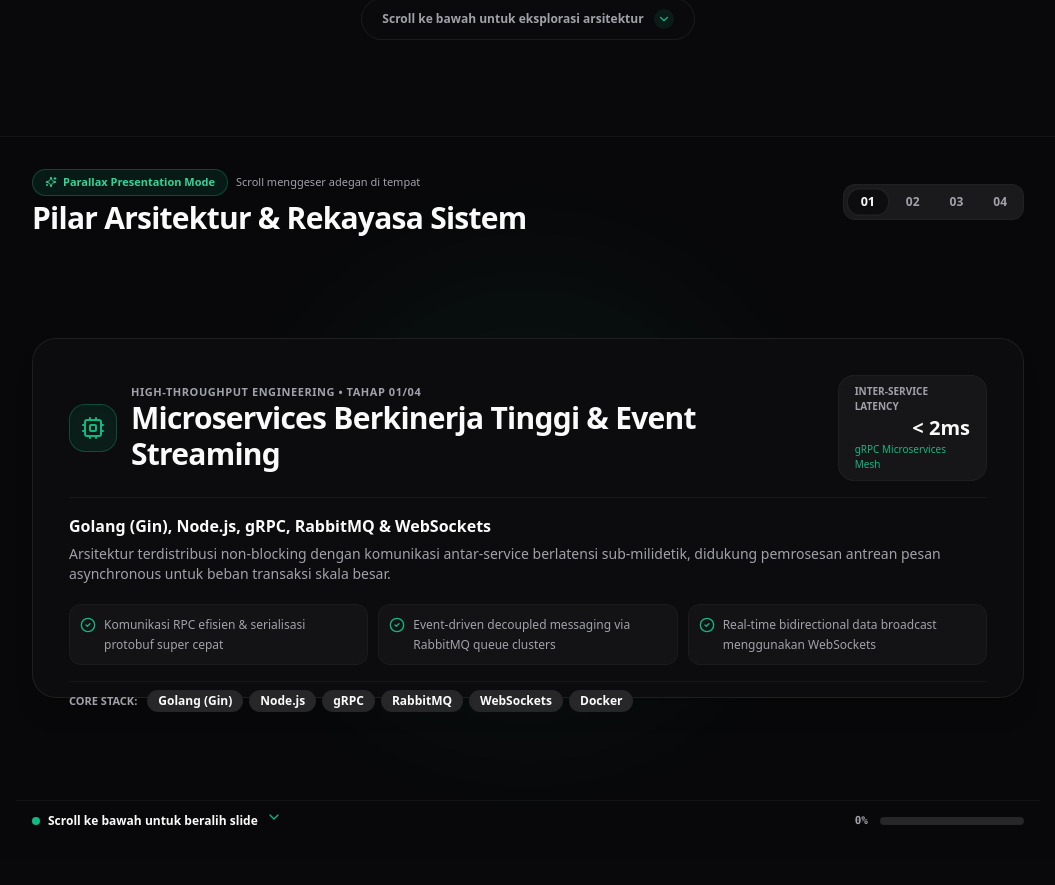
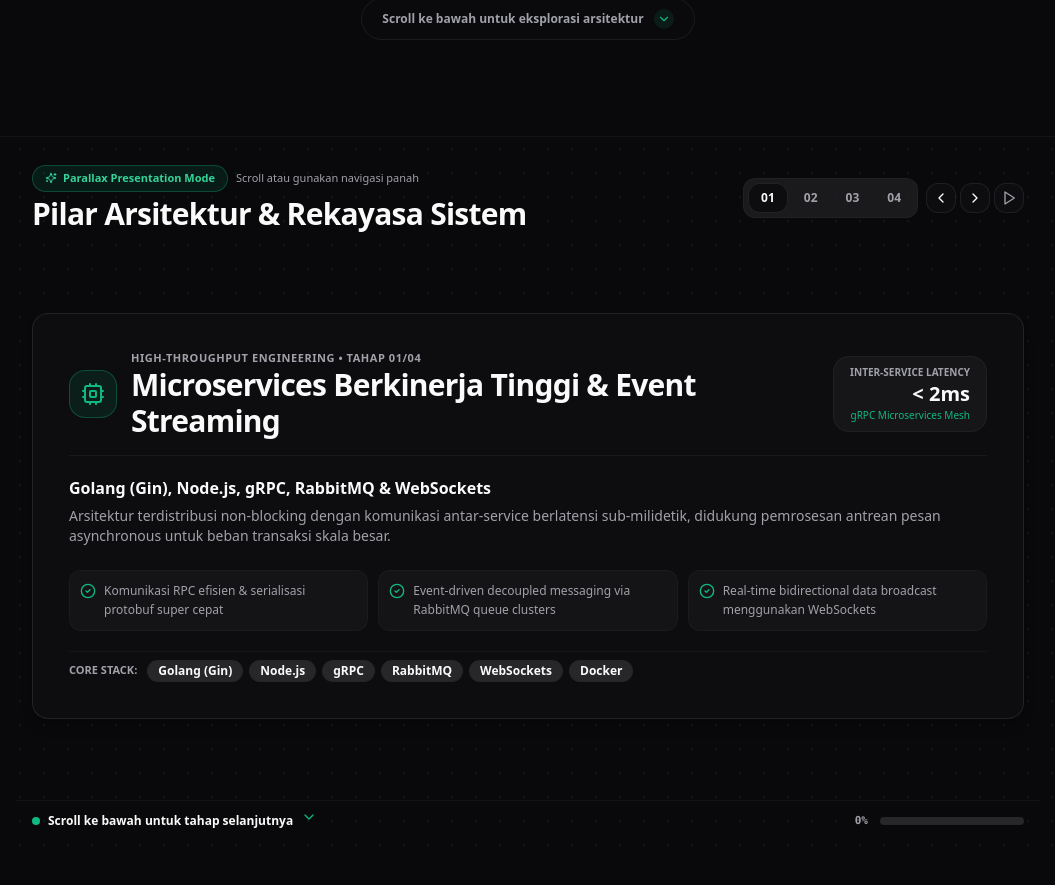
Before and after one commit to Din-27/herdiyana-portfolio, a Next.js app: page / in a window 1280 px wide. Shown: the part 932-1817 px from the top of the page, without its empty margins (112-1167 px from the left). Built offline with nearby package versions, Linux system fonts and the light colour scheme.

Commit message:
perf: eliminate all nested backdrop-filters, remove massive parent will-change texture, reduce scroll distance, and add interactive slide controls with auto-play

```diff
--- a/src/components/sections/ParallaxShowcaseSection.tsx
+++ b/src/components/sections/ParallaxShowcaseSection.tsx
@@ -9,6 +9,10 @@ import {
   ChevronDown,
   Sparkles,
   CheckCircle2,
+  ChevronLeft,
+  ChevronRight,
+  Play,
+  Pause,
 } from "lucide-react";
 
 interface ShowcaseSlide {
@@ -20,7 +24,7 @@ interface ShowcaseSlide {
   description: string;
   icon: React.ElementType;
   accentBg: string;
-  accentGlow: string;
+  badgeColor: string;
   techs: string[];
   points: string[];
   visualStats: {
@@ -41,7 +45,7 @@ const SLIDES: ShowcaseSlide[] = [
       "Arsitektur terdistribusi non-blocking dengan komunikasi antar-service berlatensi sub-milidetik, didukung pemrosesan antrean pesan asynchronous untuk beban transaksi skala besar.",
     icon: Cpu,
     accentBg: "bg-emerald-500/10 border-emerald-500/30 text-emerald-500",
-    accentGlow: "rgba(16, 185, 129, 0.2)",
+    badgeColor: "text-emerald-500 border-emerald-500/30 bg-emerald-500/10",
     techs: ["Golang (Gin)", "Node.js", "gRPC", "RabbitMQ", "WebSockets", "Docker"],
     points: [
       "Komunikasi RPC efisien & serialisasi protobuf super cepat",
@@ -64,7 +68,7 @@ const SLIDES: ShowcaseSlide[] = [
       "Investigasi mendalam EXPLAIN ANALYZE untuk mengeliminasi Sequential Scan pada tabel jutaan baris, menerapkan composite indexing, dan arsitektur Redis caching.",
     icon: Database,
     accentBg: "bg-blue-500/10 border-blue-500/30 text-blue-500",
-    accentGlow: "rgba(59, 130, 246, 0.2)",
+    badgeColor: "text-blue-500 border-blue-500/30 bg-blue-500/10",
     techs: ["PostgreSQL", "MySQL", "Redis", "EXPLAIN ANALYZE", "Prisma", "Gorm"],
     points: [
       "Penurunan latensi kueri berat hingga 97% pada beban transaksi puncak",
@@ -87,7 +91,7 @@ const SLIDES: ShowcaseSlide[] = [
       "Pengembangan fitur baru dan implementasi Change Requests (CR) alur distribusi spare parts otomotif, menjaga kontinuitas bisnis tanpa mengganggu operasional ribuan pengguna harian.",
     icon: Layers,
     accentBg: "bg-amber-500/10 border-amber-500/30 text-amber-500",
-    accentGlow: "rgba(245, 158, 11, 0.2)",
+    badgeColor: "text-amber-500 border-amber-500/30 bg-amber-500/10",
     techs: ["Next.js 14", "TypeScript", "Enterprise ERP", "Astra Ecosystem", "Incident SLA"],
     points: [
       "Eksekusi Change Request cepat dengan uji kompatibilitas backward ketat",
@@ -110,7 +114,7 @@ const SLIDES: ShowcaseSlide[] = [
       "Pipeline pengujian end-to-end otomatis menggunakan Playwright untuk menjamin zero-defect deployments, dikombinasikan dengan manajemen server Linux dan deployment cloud GCP.",
     icon: ShieldCheck,
     accentBg: "bg-purple-500/10 border-purple-500/30 text-purple-500",
-    accentGlow: "rgba(168, 85, 247, 0.2)",
+    badgeColor: "text-purple-500 border-purple-500/30 bg-purple-500/10",
     techs: ["Google Cloud (GCP)", "Playwright E2E", "Linux OS", "Docker", "AWS S3", "CI/CD"],
     points: [
       "Automated Playwright regression testing mencegah regresi kode di produksi",
@@ -129,15 +133,15 @@ export function ParallaxShowcaseSection() {
   const containerRef = useRef<HTMLDivElement>(null);
   const progressBarRef = useRef<HTMLDivElement>(null);
   const progressPercentRef = useRef<HTMLSpanElement>(null);
-  const glowRef = useRef<HTMLDivElement>(null);
 
   const [activeIndex, setActiveIndex] = useState(0);
   const activeIndexRef = useRef(0);
   const isTickingRef = useRef(false);
   const isInViewRef = useRef(false);
+  const [isAutoPlay, setIsAutoPlay] = useState(false);
 
-  // Performance-optimized scroll calculation via requestAnimationFrame
-  const updateScroll = useCallback(() => {
+  // High-performance, zero-re-render scroll handler
+  const handleScrollProgress = useCallback(() => {
     isTickingRef.current = false;
     if (!containerRef.current) return;
 
@@ -150,7 +154,7 @@ export function ParallaxShowcaseSection() {
     const currentScroll = -rect.top;
     const progress = Math.min(Math.max(currentScroll / totalScrollable, 0), 1);
 
-    // 1. Direct GPU-accelerated update for progress bar (zero React re-render lag)
+    // Direct GPU scaleX update without React DOM reconciliation
     if (progressBarRef.current) {
       progressBarRef.current.style.transform = `scaleX(${progress})`;
     }
@@ -158,33 +162,28 @@ export function ParallaxShowcaseSection() {
       progressPercentRef.current.textContent = `${Math.round(progress * 100)}%`;
     }
 
-    // 2. Determine active slide and ONLY trigger React re-render when slide changes
+    // Determine slide index (0 to 3)
     const segment = 1 / SLIDES.length;
     const nextIndex = Math.min(Math.floor(progress / segment), SLIDES.length - 1);
 
     if (nextIndex !== activeIndexRef.current) {
       activeIndexRef.current = nextIndex;
       setActiveIndex(nextIndex);
-
-      // Smooth glow color change without expensive blur recalculations
-      if (glowRef.current) {
-        glowRef.current.style.backgroundColor = SLIDES[nextIndex].accentGlow;
-      }
     }
   }, []);
 
+  // IntersectionObserver to completely halt scroll work when offscreen
   useEffect(() => {
-    // Only listen to scroll when section is in or near viewport
     const observer = new IntersectionObserver(
       (entries) => {
         entries.forEach((entry) => {
           isInViewRef.current = entry.isIntersecting;
           if (entry.isIntersecting) {
-            updateScroll();
+            handleScrollProgress();
           }
         });
       },
-      { rootMargin: "200px 0px" }
+      { rootMargin: "100px 0px" }
     );
 
     if (containerRef.current) {
@@ -195,21 +194,33 @@ export function ParallaxShowcaseSection() {
       if (!isInViewRef.current) return;
       if (!isTickingRef.current) {
         isTickingRef.current = true;
-        window.requestAnimationFrame(updateScroll);
+        window.requestAnimationFrame(handleScrollProgress);
       }
     };
 
     window.addEventListener("scroll", onScroll, { passive: true });
-    updateScroll();
+    handleScrollProgress();
 
     return () => {
       observer.disconnect();
       window.removeEventListener("scroll", onScroll);
     };
-  }, [updateScroll]);
+  }, [handleScrollProgress]);
 
-  const jumpToSlide = (index: number) => {
-    if (!containerRef.current) return;
+  // Auto-play timer (optional user mode for effortless viewing)
+  useEffect(() => {
+    if (!isAutoPlay) return;
+    const interval = setInterval(() => {
+      setActiveIndex((prev) => (prev + 1) % SLIDES.length);
+    }, 3500);
+    return () => clearInterval(interval);
+  }, [isAutoPlay]);
+
+  const goToSlide = (index: number) => {
+    setActiveIndex(index);
+    activeIndexRef.current = index;
+
+    if (containerRef.current) {
       const rect = containerRef.current.getBoundingClientRect();
       const scrollTop = window.scrollY || document.documentElement.scrollTop;
       const containerTop = rect.top + scrollTop;
@@ -221,30 +232,36 @@ export function ParallaxShowcaseSection() {
         top: targetScroll,
         behavior: "smooth",
       });
+    }
   };
+
+  const nextSlide = () => {
+    goToSlide((activeIndex + 1) % SLIDES.length);
+  };
+
+  const prevSlide = () => {
+    goToSlide((activeIndex - 1 + SLIDES.length) % SLIDES.length);
+  };
+
+  const currentSlide = SLIDES[activeIndex];
+  const CurrentIcon = currentSlide.icon;
 
   return (
     <section
       id="architecture-showcase"
       ref={containerRef}
-      className="relative w-full h-[320vh] border-b border-border/40 will-change-transform"
+      className="relative w-full h-[220vh] border-b border-border/40"
     >
-      {/* Pinned Sticky Stage - Hardware Accelerated & Zero Jank */}
-      <div className="sticky top-16 md:top-20 h-[calc(100vh-4rem)] md:h-[calc(100vh-5rem)] w-full flex flex-col justify-between overflow-hidden bg-background/95 backdrop-blur-md px-4 sm:px-6 lg:px-8 py-6 select-none transform-gpu">
-        {/* Static Hardware-Accelerated Ambient Glow (Replaces heavy dynamic blur transforms) */}
+      {/* Pinned Sticky Stage - Clean Solid Backgrounds, Zero Filter Lag */}
+      <div className="sticky top-16 md:top-20 h-[calc(100vh-4rem)] md:h-[calc(100vh-5rem)] w-full flex flex-col justify-between overflow-hidden bg-background px-4 sm:px-6 lg:px-8 py-6 select-none">
+        {/* Subtle Ambient Static Gradient (Zero expensive dynamic blurs) */}
         <div
           aria-hidden="true"
-          className="pointer-events-none absolute inset-0 flex items-center justify-center opacity-40 dark:opacity-25 overflow-hidden"
-        >
-          <div
-            ref={glowRef}
-            className="w-[450px] h-[450px] rounded-full blur-3xl transition-colors duration-500 ease-out"
-            style={{ backgroundColor: SLIDES[activeIndex].accentGlow }}
+          className="pointer-events-none absolute inset-0 opacity-20 dark:opacity-10 bg-[radial-gradient(#10b981_1px,transparent_1px)] bg-[size:24px_24px]"
         />
-        </div>
 
         {/* Top Header / HUD */}
-        <div className="relative z-10 container mx-auto max-w-5xl flex flex-col sm:flex-row sm:items-center justify-between gap-3 pt-2">
+        <div className="relative z-10 container mx-auto max-w-5xl flex flex-col sm:flex-row sm:items-center justify-between gap-3 pt-1">
           <div className="space-y-1">
             <div className="flex items-center gap-2">
               <span className="inline-flex items-center gap-1.5 px-3 py-1 rounded-full text-[11px] font-bold border border-emerald-500/30 bg-emerald-500/10 text-emerald-600 dark:text-emerald-400">
@@ -252,7 +269,7 @@ export function ParallaxShowcaseSection() {
                 <span>Parallax Presentation Mode</span>
               </span>
               <span className="text-[11px] font-medium text-muted-foreground hidden sm:inline">
-                Scroll menggeser adegan di tempat
+                Scroll atau gunakan navigasi panah
               </span>
             </div>
             <h2 className="text-xl sm:text-2xl md:text-3xl font-black text-foreground tracking-tight">
@@ -260,17 +277,19 @@ export function ParallaxShowcaseSection() {
             </h2>
           </div>
 
-          {/* Interactive Steps Pill */}
-          <div className="flex items-center gap-1.5 p-1 rounded-xl bg-muted/60 border border-border/60">
+          {/* Interactive Steps & Playback Controls */}
+          <div className="flex items-center gap-2">
+            {/* Step Pills */}
+            <div className="flex items-center gap-1 p-1 rounded-xl bg-muted/60 border border-border/60">
               {SLIDES.map((slide, idx) => (
                 <button
                   key={slide.id}
                   type="button"
-                onClick={() => jumpToSlide(idx)}
-                className={`px-3 py-1 rounded-lg text-xs font-bold transition-all duration-200 ${
+                  onClick={() => goToSlide(idx)}
+                  className={`px-3 py-1.5 rounded-lg text-xs font-bold transition-colors ${
                     activeIndex === idx
-                    ? "bg-card text-foreground shadow-xs border border-border/80 scale-105"
-                    : "text-muted-foreground hover:text-foreground"
+                      ? "bg-card text-foreground shadow-xs border border-border/80"
+                      : "text-muted-foreground hover:text-foreground hover:bg-card/50"
                   }`}
                   title={slide.title}
                 >
@@ -278,56 +297,74 @@ export function ParallaxShowcaseSection() {
                 </button>
               ))}
             </div>
+
+            {/* Quick Prev / Next Arrows */}
+            <div className="flex items-center gap-1">
+              <button
+                type="button"
+                onClick={prevSlide}
+                aria-label="Slide sebelumnya"
+                className="p-1.5 rounded-xl border border-border/70 bg-card hover:bg-muted text-foreground transition-colors"
+              >
+                <ChevronLeft className="h-4 w-4" />
+              </button>
+              <button
+                type="button"
+                onClick={nextSlide}
+                aria-label="Slide berikutnya"
+                className="p-1.5 rounded-xl border border-border/70 bg-card hover:bg-muted text-foreground transition-colors"
+              >
+                <ChevronRight className="h-4 w-4" />
+              </button>
+              <button
+                type="button"
+                onClick={() => setIsAutoPlay(!isAutoPlay)}
+                aria-label={isAutoPlay ? "Pause auto play" : "Play auto presentation"}
+                title={isAutoPlay ? "Jeda auto slide" : "Mulai auto slide"}
+                className={`p-1.5 rounded-xl border transition-colors ${
+                  isAutoPlay
+                    ? "bg-emerald-500/10 border-emerald-500/40 text-emerald-500"
+                    : "border-border/70 bg-card hover:bg-muted text-muted-foreground"
+                }`}
+              >
+                {isAutoPlay ? <Pause className="h-4 w-4" /> : <Play className="h-4 w-4" />}
+              </button>
+            </div>
+          </div>
         </div>
 
-        {/* Main Pinned Card Display (Hardware Accelerated 3D Slide Deck) */}
+        {/* Main Pinned Card Display (Fast, Crisp Solid Card Rendering) */}
         <div className="relative z-10 container mx-auto max-w-5xl flex-1 flex items-center justify-center py-4 my-auto">
-          <div className="w-full relative h-[420px] sm:h-[380px] md:h-[360px]">
-            {SLIDES.map((slide, idx) => {
-              const Icon = slide.icon;
-              const isActive = activeIndex === idx;
-              const isPast = activeIndex > idx;
-
-              return (
-                <div
-                  key={slide.id}
-                  className={`absolute inset-0 transition-all duration-300 ease-out will-change-transform transform-gpu ${
-                    isActive
-                      ? "opacity-100 translate-y-0 scale-100 pointer-events-auto z-20"
-                      : isPast
-                      ? "opacity-0 -translate-y-6 scale-95 pointer-events-none z-10"
-                      : "opacity-0 translate-y-6 scale-95 pointer-events-none z-0"
-                  }`}
-                >
-                  <div className="h-full flex flex-col justify-between rounded-3xl border border-border/70 bg-card/95 backdrop-blur-xl p-6 sm:p-8 md:p-9 shadow-xl space-y-4">
+          <div className="w-full">
+            <div className="rounded-2xl border border-border/80 bg-card p-6 sm:p-8 md:p-9 shadow-lg space-y-5 transition-all duration-200">
               {/* Card Top Header */}
               <div className="flex flex-col sm:flex-row sm:items-center justify-between gap-4 border-b border-border/50 pb-4">
                 <div className="flex items-center gap-3.5">
                   <div
-                          className={`flex h-12 w-12 shrink-0 items-center justify-center rounded-2xl border shadow-inner ${slide.accentBg}`}
+                    className={`flex h-12 w-12 shrink-0 items-center justify-center rounded-2xl border shadow-2xs ${currentSlide.accentBg}`}
                   >
-                          <Icon className="h-6 w-6" />
+                    <CurrentIcon className="h-6 w-6" />
                   </div>
                   <div>
                     <span className="text-[11px] font-bold uppercase tracking-wider text-muted-foreground block">
-                            {slide.category} • Tahap {slide.step}/04
+                      {currentSlide.category} • Tahap {currentSlide.step}/04
                     </span>
                     <h3 className="text-xl sm:text-2xl md:text-3xl font-black text-foreground tracking-tight leading-snug">
-                            {slide.title}
+                      {currentSlide.title}
                     </h3>
                   </div>
                 </div>
 
                 {/* Visual Stat Pill */}
-                      <div className="hidden sm:flex flex-col items-end px-4 py-2 rounded-2xl border border-border/60 bg-muted/40">
+                <div className="hidden sm:flex flex-col items-end px-4 py-2 rounded-2xl border border-border/60 bg-muted/40 shrink-0">
                   <span className="text-[10px] text-muted-foreground font-semibold uppercase">
-                          {slide.visualStats.label}
+                    {currentSlide.visualStats.label}
                   </span>
                   <span className="text-xl font-black text-foreground">
-                          {slide.visualStats.value}
+                    {currentSlide.visualStats.value}
                   </span>
                   <span className="text-[10px] text-emerald-500 font-medium">
-                          {slide.visualStats.sublabel}
+                    {currentSlide.visualStats.sublabel}
                   </span>
                 </div>
               </div>
@@ -335,16 +372,16 @@ export function ParallaxShowcaseSection() {
               {/* Subtitle & Description */}
               <div className="space-y-1.5">
                 <h4 className="text-sm sm:text-base font-bold text-foreground">
-                        {slide.subtitle}
+                  {currentSlide.subtitle}
                 </h4>
                 <p className="text-xs sm:text-sm text-muted-foreground leading-relaxed">
-                        {slide.description}
+                  {currentSlide.description}
                 </p>
               </div>
 
               {/* Key Technical Points */}
               <div className="grid grid-cols-1 md:grid-cols-3 gap-2.5 pt-1">
-                      {slide.points.map((pt, pIdx) => (
+                {currentSlide.points.map((pt, pIdx) => (
                   <div
                     key={pIdx}
                     className="flex items-start gap-2 p-2.5 rounded-xl border border-border/40 bg-muted/30"
@@ -362,7 +399,7 @@ export function ParallaxShowcaseSection() {
                 <span className="text-[11px] font-bold text-muted-foreground uppercase mr-1">
                   Core Stack:
                 </span>
-                      {slide.techs.map((tech) => (
+                {currentSlide.techs.map((tech) => (
                   <span
                     key={tech}
                     className="text-xs font-semibold px-2.5 py-0.5 rounded-lg bg-muted text-foreground border border-border/50"
@@ -372,9 +409,6 @@ export function ParallaxShowcaseSection() {
                 ))}
               </div>
             </div>
-                </div>
-              );
-            })}
           </div>
         </div>
 
@@ -388,13 +422,13 @@ export function ParallaxShowcaseSection() {
             </span>
             <span className="font-semibold text-foreground">
               {activeIndex < SLIDES.length - 1
-                ? "Scroll ke bawah untuk beralih slide"
-                : "Akhir pilar arsitektur • Lanjut ke riwayat karir"}
+                ? "Scroll ke bawah untuk tahap selanjutnya"
+                : "Tahap 04 selesai • Lanjut ke riwayat karir"}
             </span>
             <ChevronDown className="h-4 w-4 animate-bounce text-emerald-500" />
           </div>
 
-          {/* Dynamic Progress Bar (Hardware GPU Transform ScaleX) */}
+          {/* Dynamic Progress Bar (Hardware GPU scaleX) */}
           <div className="flex items-center gap-3">
             <span
               ref={progressPercentRef}
@@ -405,7 +439,7 @@ export function ParallaxShowcaseSection() {
             <div className="w-24 sm:w-36 h-2 rounded-full bg-muted overflow-hidden border border-border/50">
               <div
                 ref={progressBarRef}
-                className="h-full w-full bg-emerald-500 origin-left will-change-transform transform-gpu rounded-full"
+                className="h-full w-full bg-emerald-500 origin-left rounded-full"
                 style={{ transform: "scaleX(0)" }}
               />
             </div>
```
Lines whose indentation alone changed are shown as unchanged.
